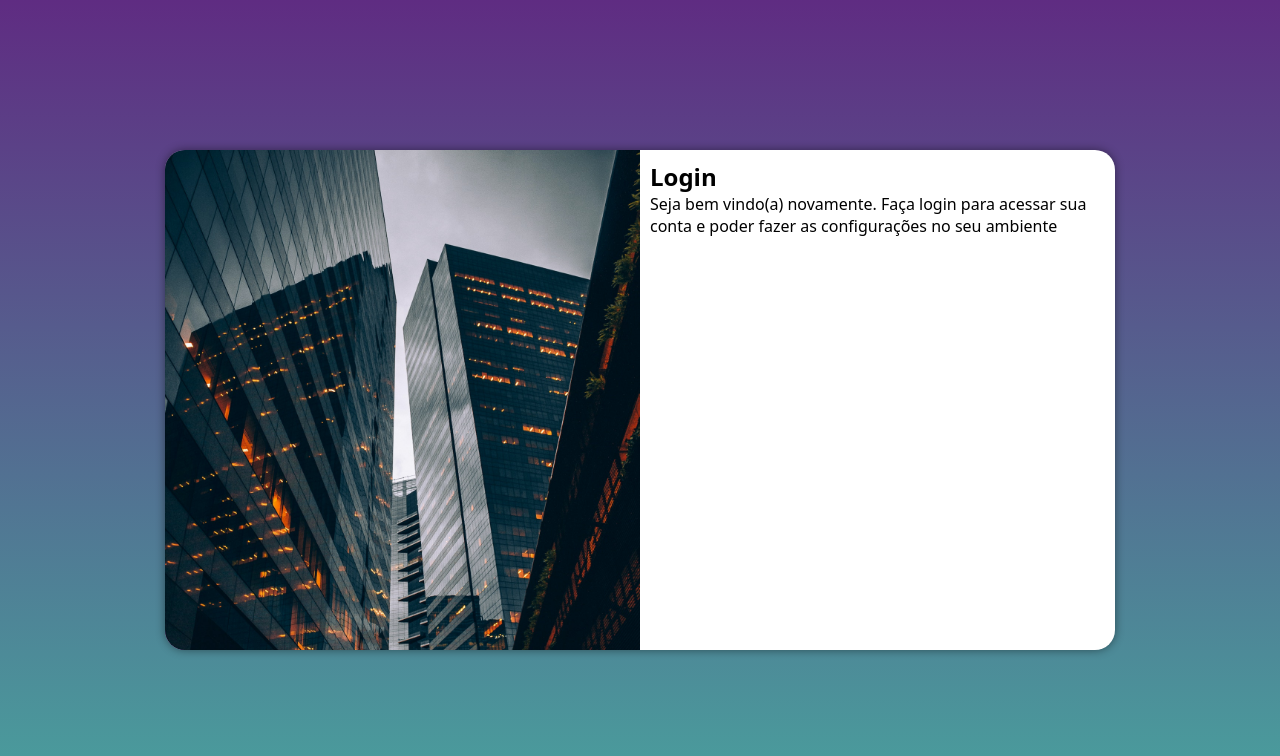
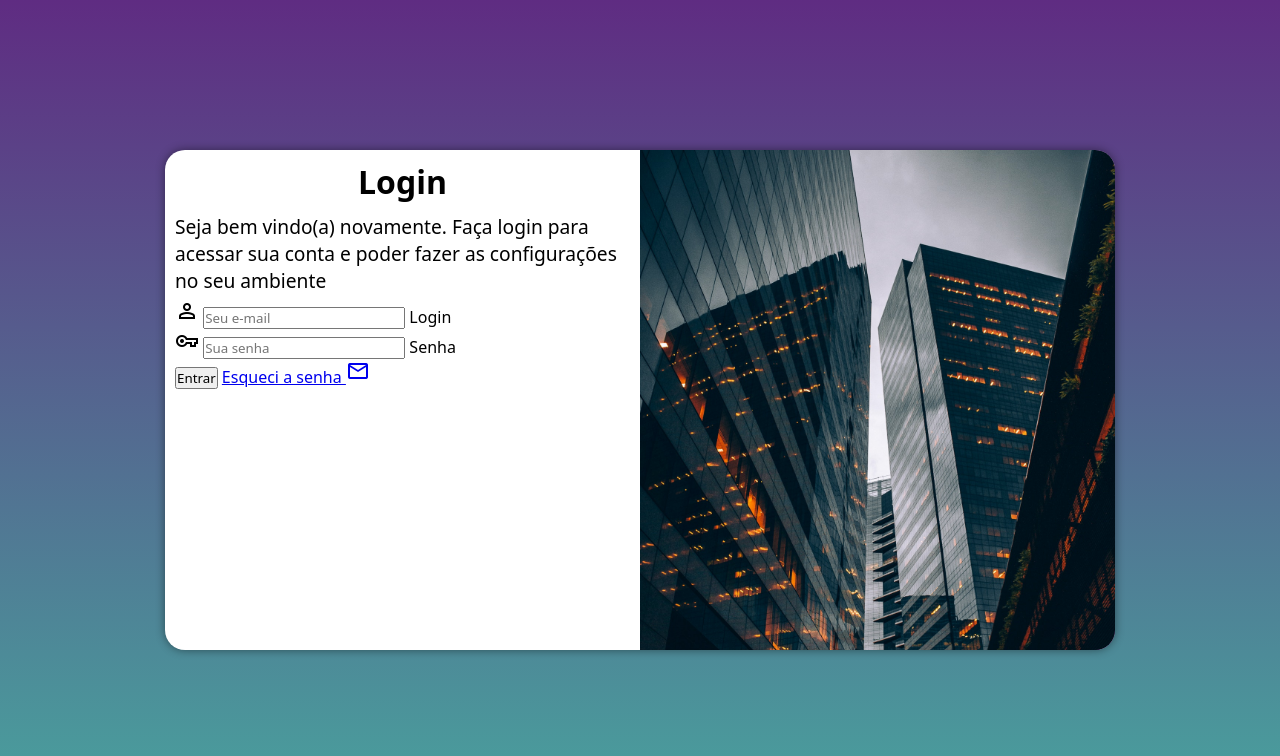
Before and after one commit to RenatoRF1/projeto-login, a plain HTML site: page index.html in a window 1280 px wide. Drawn offline with nearby package versions, Linux system fonts and the light colour scheme.

Commit message:
atualizei o projeto-login

```diff
--- a/estilos/media-query.css
+++ b/estilos/media-query.css
@@ -45,16 +45,24 @@ Grandes telas: acima de 1200px
     }
 
     section#login > div#imagem {
-        float: left;
+        float: right;
         width: 50%;
         height: 100%;
 
     }
 
     section#login > div#formulario {
-        float: right;
+        float: left;
         width: 50%;
 
     }
 
-}
+    div#formulario > h1 {
+        font-size: 2.0em;
+    }
+
+    div#formulario > p {
+        font-size: 1.2em;
+    }
+
+    }
--- a/estilos/style.css
+++ b/estilos/style.css
@@ -62,3 +62,13 @@ section#login > div#formulario {
     padding: 10px;
 
 }
+
+div#formulario > h1 {
+    text-align: center;
+    margin-bottom: 10px;
+}
+
+div#formulario > p {
+    font-size: 0.8em;
+    margin-bottom: 5px;
+}
--- a/index.html
+++ b/index.html
@@ -7,6 +7,7 @@
     <title>Login</title>
     <link rel="stylesheet" href="estilos/style.css">
     <link rel="stylesheet" href="estilos/media-query.css">
+    <link rel="stylesheet" href="https://fonts.googleapis.com/css2?family=Material+Symbols+Outlined:opsz,wght,FILL,GRAD@20..48,100..700,0..1,-50..200" />
 </head>
 <body>
 
@@ -26,7 +27,34 @@
 
                 <p>Seja bem vindo(a) novamente. Faça login para acessar sua conta e poder fazer as configurações no seu ambiente</p>
 
-                <form action="login.php" method="post">
+                <form action="login.php" method="post" autocomplete="on">
+
+                    <div class="campo">
+
+                        <span class="material-symbols-outlined">person</span>
+
+                        <input type="email" name="login" id="ilogin" placeholder="Seu e-mail" autocomplete="email" required maxlength="30">
+
+                        <label for="ilogin">Login</label>
+
+                    </div>
+
+                    <div class="campo">
+
+                        <span class="material-symbols-outlined">vpn_key</span>
+
+                        <input type="password" name="senha" id="isenha" placeholder="Sua senha" autocomplete="current-password" required minlength="8" maxlength="20">
+
+                        <label for="isenha">Senha</label>
+
+                    </div>
+
+                    <input type="submit" value="Entrar">
+
+                    <a href="esqueci.html">
+                        Esqueci a senha <span class="material-symbols-outlined">mail</span>
+
+                    </a>
 
                 </form>
 
```
